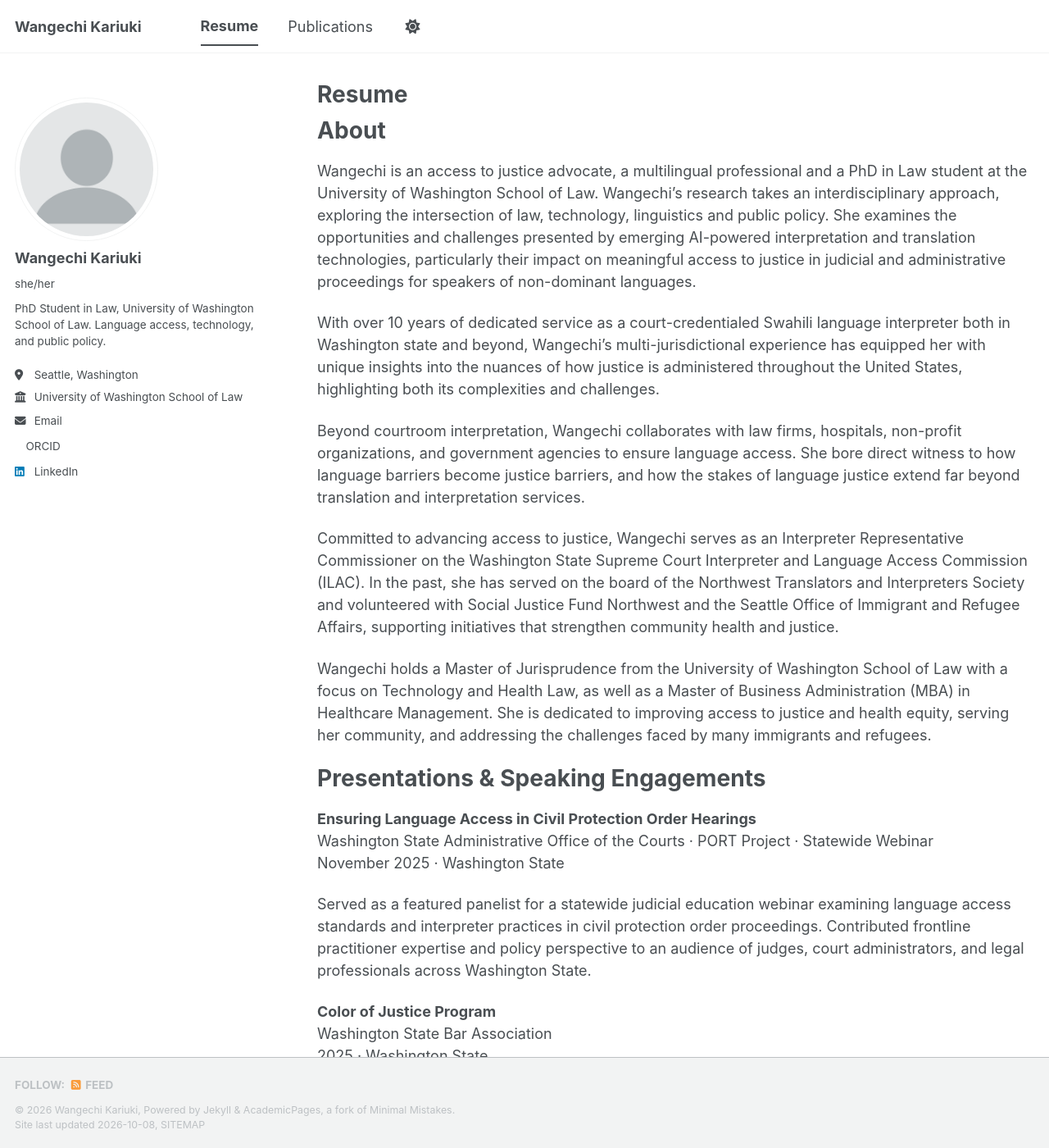
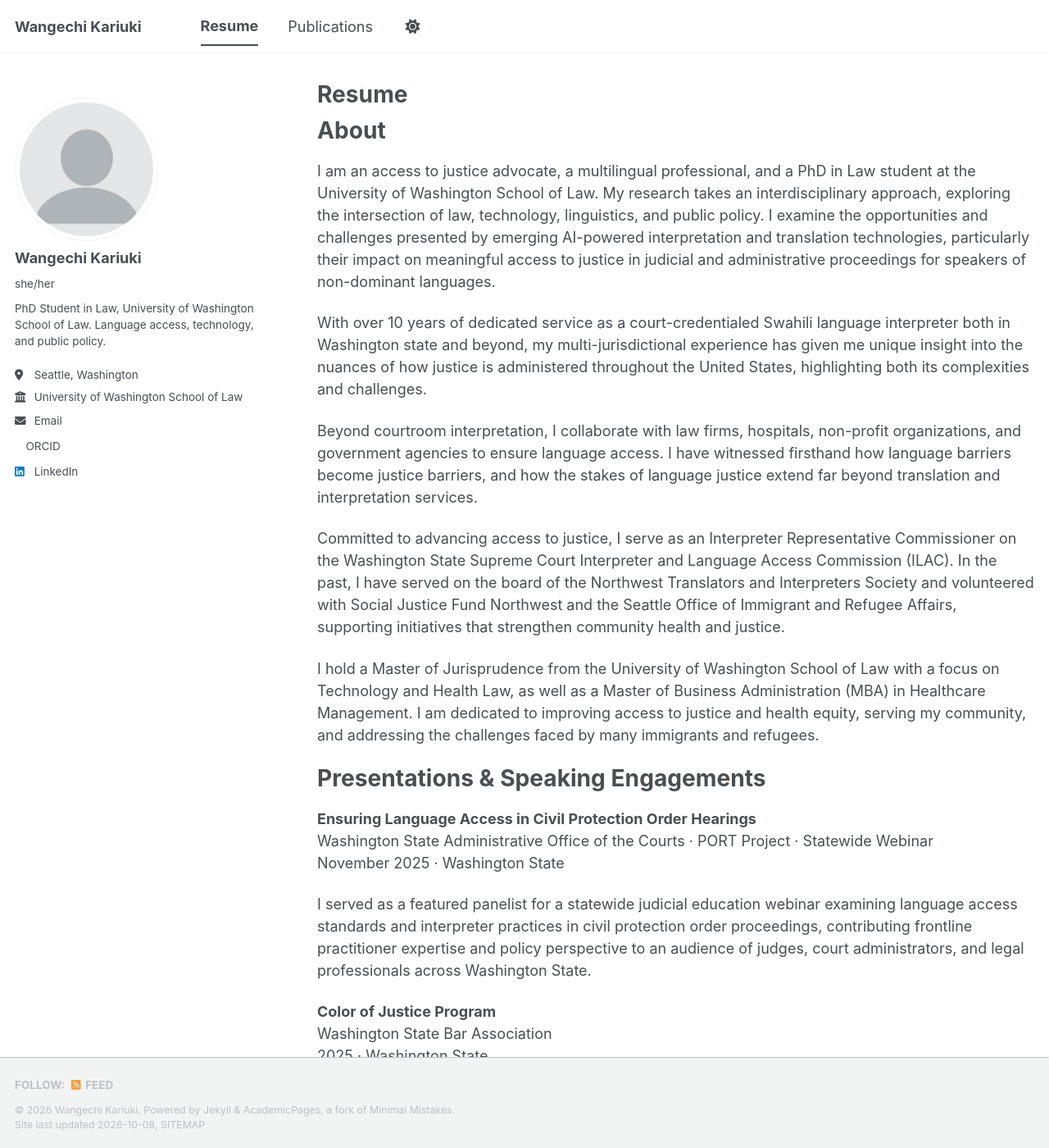
Before and after one commit to wangechikariuki/wangechikariuki.github.io, a Jekyll site: the page built from _pages/resume.md, in a window 1280 px wide and 1400 px high. Shown: the whole window at 82% size. Built offline with Jekyll 4.4.1, drawn with Linux system fonts in a browser that asks for light colours; a style sheet for code colours, icons or effects is not loaded; some of the changed text lies outside the part shown.

Commit message:
Apply client feedback: first-person voice, resume trims, AMA citation
- Home page and resume About in first person
- Site description now mentions public policy
- Resume: keep recent and research-relevant roles (drop 2014-2021
  roles and the accounting associate degree); ILAC appointed 2024;
  UCLA training 2024 and UW Global Health certificates 2022-2023;
  "Other Volunteer Service"; link to Public Health - Seattle & King
  County Swahili video; add Grants & Awards (UW Black Opportunity Fund)
- Judges' Conference entry (still hidden until after Oct 13): official
  session title, hybrid format in Tukwila, October 13, panel members
- Publication: AMA citation, ScienceDirect link, and the author share
  link (free access through October 28, 2026)

Co-Authored-By: Claude Opus 5.5 <noreply@anthropic.com>
Claude-Session: https://claude.ai/code/session_01CnbAPzQ6XYeqPyZoe3LaPo

```diff
--- a/_config.yml
+++ b/_config.yml
@@ -12,7 +12,7 @@ site_theme               : "default" # The available themes options are "default
 title                    : "Wangechi Kariuki"
 title_separator          : "-"
 name                     : &name "Wangechi Kariuki"
-description              : &description "Wangechi Kariuki, PhD student in Law at the University of Washington School of Law, researching language access, AI, and access to justice"   # Update this with a general description of your site, this is the default if not overridden by a page
+description              : &description "Wangechi Kariuki, PhD student in Law at the University of Washington School of Law, researching language access, AI, public policy, and access to justice"   # Update this with a general description of your site, this is the default if not overridden by a page
 url                      : https://wangechikariuki.github.io # The base hostname & protocol for your site e.g. "https://[your GitHub username].github.io",
                                                            # or if you already have some other page hosted on Github then use "https://[your GitHub username].github.io/[Your Repo Name]"
 baseurl                  : "" # the subpath of your site, e.g. "/blog"
--- a/_pages/resume.md
+++ b/_pages/resume.md
@@ -13,28 +13,28 @@ redirect_from:
 About
 ======
 
-Wangechi is an access to justice advocate, a multilingual professional and a PhD in Law student at the University of Washington School of Law. Wangechi's research takes an interdisciplinary approach, exploring the intersection of law, technology, linguistics and public policy. She examines the opportunities and challenges presented by emerging AI-powered interpretation and translation technologies, particularly their impact on meaningful access to justice in judicial and administrative proceedings for speakers of non-dominant languages.
+I am an access to justice advocate, a multilingual professional, and a PhD in Law student at the University of Washington School of Law. My research takes an interdisciplinary approach, exploring the intersection of law, technology, linguistics, and public policy. I examine the opportunities and challenges presented by emerging AI-powered interpretation and translation technologies, particularly their impact on meaningful access to justice in judicial and administrative proceedings for speakers of non-dominant languages.
 
-With over 10 years of dedicated service as a court-credentialed Swahili language interpreter both in Washington state and beyond, Wangechi's multi-jurisdictional experience has equipped her with unique insights into the nuances of how justice is administered throughout the United States, highlighting both its complexities and challenges.
+With over 10 years of dedicated service as a court-credentialed Swahili language interpreter both in Washington state and beyond, my multi-jurisdictional experience has given me unique insight into the nuances of how justice is administered throughout the United States, highlighting both its complexities and challenges.
 
-Beyond courtroom interpretation, Wangechi collaborates with law firms, hospitals, non-profit organizations, and government agencies to ensure language access. She bore direct witness to how language barriers become justice barriers, and how the stakes of language justice extend far beyond translation and interpretation services.
+Beyond courtroom interpretation, I collaborate with law firms, hospitals, non-profit organizations, and government agencies to ensure language access. I have witnessed firsthand how language barriers become justice barriers, and how the stakes of language justice extend far beyond translation and interpretation services.
 
-Committed to advancing access to justice, Wangechi serves as an Interpreter Representative Commissioner on the Washington State Supreme Court Interpreter and Language Access Commission (ILAC). In the past, she has served on the board of the Northwest Translators and Interpreters Society and volunteered with Social Justice Fund Northwest and the Seattle Office of Immigrant and Refugee Affairs, supporting initiatives that strengthen community health and justice.
+Committed to advancing access to justice, I serve as an Interpreter Representative Commissioner on the Washington State Supreme Court Interpreter and Language Access Commission (ILAC). In the past, I have served on the board of the Northwest Translators and Interpreters Society and volunteered with Social Justice Fund Northwest and the Seattle Office of Immigrant and Refugee Affairs, supporting initiatives that strengthen community health and justice.
 
-Wangechi holds a Master of Jurisprudence from the University of Washington School of Law with a focus on Technology and Health Law, as well as a Master of Business Administration (MBA) in Healthcare Management. She is dedicated to improving access to justice and health equity, serving her community, and addressing the challenges faced by many immigrants and refugees.
+I hold a Master of Jurisprudence from the University of Washington School of Law with a focus on Technology and Health Law, as well as a Master of Business Administration (MBA) in Healthcare Management. I am dedicated to improving access to justice and health equity, serving my community, and addressing the challenges faced by many immigrants and refugees.
 
 Presentations & Speaking Engagements
 ======
 
 {% comment %}
-  67th Annual Washington Judges' Conference takes place on October 13, 2026.
+  67th Annual Washington Judges' Conference: ILAC session on October 13, 2026.
   Delete the opening and closing "comment" tags around this entry after the event to publish it.
 
-**67th Annual Washington Judges' Conference**
-Interpreter and Language Access Commission (ILAC) · Statewide Webinar
-October 2026 · Washington State
+**ILAC: Due Process and Best Practices for Language Access**
+67th Annual Washington Judges' Conference · Interpreter and Language Access Commission (ILAC) · In person and virtual
+October 13, 2026 · Tukwila, Washington
 
-I served as a panelist at the annual judges' conference ILAC session, focusing on due process and best practices for language access. We discussed real-world scenarios to guide judicial officers in working with interpreters. The session addressed current challenges in Washington State courts, presenting data to create a shared understanding of language access issues. We explored situations involving individuals with Limited English Proficiency (LEP) and discussed strategies to navigate potential due process risks. Through case studies, the session provided judicial officers with the tools needed to improve language access in the courts and promote equitable access to justice for everyone.
+I served as a panelist, alongside members of the ILAC education committee including a Snohomish County judge, at the conference's ILAC session on due process and best practices for language access. We discussed real-world scenarios to guide judicial officers in working with interpreters. The session addressed current challenges in Washington State courts, presenting data to create a shared understanding of language access issues. We explored situations involving individuals with Limited English Proficiency (LEP) and discussed strategies to navigate potential due process risks. Through case studies, the session provided judicial officers with the tools needed to improve language access in the courts and promote equitable access to justice for everyone.
 
 {% endcomment %}
 
@@ -42,19 +42,19 @@ I served as a panelist at the annual judges' conference ILAC session, focusing o
 Washington State Administrative Office of the Courts · PORT Project · Statewide Webinar
 November 2025 · Washington State
 
-Served as a featured panelist for a statewide judicial education webinar examining language access standards and interpreter practices in civil protection order proceedings. Contributed frontline practitioner expertise and policy perspective to an audience of judges, court administrators, and legal professionals across Washington State.
+I served as a featured panelist for a statewide judicial education webinar examining language access standards and interpreter practices in civil protection order proceedings, contributing frontline practitioner expertise and policy perspective to an audience of judges, court administrators, and legal professionals across Washington State.
 
 **Color of Justice Program**
 Washington State Bar Association
 2025 · Washington State
 
-Participated in the Color of Justice Program, a statewide initiative connecting law students and legal professionals of color with judges and practitioners to advance diversity, equity, and inclusion within the legal profession. Engaged in dialogue on access to justice, representation, and the future of law for underserved communities.
+I participated in the Color of Justice Program, a statewide initiative connecting law students and legal professionals of color with judges and practitioners to advance diversity, equity, and inclusion within the legal profession, and engaged in dialogue on access to justice, representation, and the future of law for underserved communities.
 
 **COVID-19 Public Health Communication for Swahili-Speaking Communities**
 Public Health – King County · Washington State Public Health
 2020–2021 · King County, Washington
 
-During the COVID-19 pandemic, collaborated with Public Health – King County to translate culturally relevant education materials for the Swahili-speaking community and provide voice-over recordings, demonstrating the importance of coordinated, culturally sensitive public health interventions.
+During the COVID-19 pandemic, I collaborated with Public Health – King County to translate culturally relevant education materials for the Swahili-speaking community and provide voice-over recordings, demonstrating the importance of coordinated, culturally sensitive public health interventions. [Watch a Swahili video with Public Health – Seattle & King County](https://www.youtube.com/watch?v=XDVbX4n7jCE).
 
 Experience
 ======
@@ -64,8 +64,8 @@ University of Washington School of Law
 September 2026 – Present · Seattle, WA
 
 * Pursuing doctoral research at the intersection of law, technology, public policy, and linguistics, with a focus on AI-powered interpretation and translation technologies in judicial and administrative proceedings.
-* Examines the legal, ethical, and policy dimensions of AI governance frameworks as they affect language access and access to justice for individuals who speak languages other than the dominant language.
-* Research is grounded in over a decade of frontline practice as a court-credentialed interpreter and healthcare professional — bringing practitioner depth to questions that existing legal scholarship has not yet fully addressed.
+* Examining the legal, ethical, and policy dimensions of AI governance frameworks as they affect language access and access to justice for individuals who speak languages other than the dominant language.
+* My research is grounded in over a decade of frontline practice as a court-credentialed interpreter and healthcare professional — bringing practitioner depth to questions that existing legal scholarship has not yet fully addressed.
 
 **Court, Medical & Social Services Credentialed Interpreter — Swahili-English**
 Independent Contractor · Nationwide
@@ -83,20 +83,6 @@ University of Washington Medical Center (UWMC)
 * Ensured compliance with state and federal healthcare regulations, identifying systemic gaps and developing action plans to close them.
 * Served on the Patient and Family-Centered Care Steering Committee — shaping institutional policy on equitable, dignified care delivery at one of the nation's leading academic medical centers.
 
-**Patient Service Specialist II**
-University of Washington Medical Center (UWMC)
-2016 – 2021 · Seattle, WA
-
-* Managed departmental scheduling and patient concern resolution, ensuring operational continuity across a complex academic medical center environment.
-* Cultivated a team culture grounded in collaboration, accountability, and equitable service — principles that carry directly into Wangechi's broader commitment to institutional justice.
-
-**Human Resources Assistant**
-University of Washington Medical Primary Care (UWMPC)
-2014 – 2016 · Seattle, WA
-
-* Supported recruiting, compliance monitoring, and employee records management across a major academic medical system — building foundational expertise in institutional governance and regulatory compliance.
-* Managed confidential employee data with precision, communicated instances of non-compliance to leadership, and contributed to annual evaluation processes.
-
 Education
 ======
 
@@ -112,14 +98,19 @@ Western Governors University · Salt Lake City, UT
 **Bachelor of Science in Business Administration — Healthcare Management**
 Western Governors University · Salt Lake City, UT
 
-**Associate of Applied Science — Accounting**
-Lake Washington Institute of Technology · Kirkland, WA
+Grants & Awards
+======
+
+**Black Opportunity Fund Grant ($2,000)**
+University of Washington · Project completion expected February 2027
+
+Awarded for my proposed project, *Enhancing Language Justice through Community Awareness and Empowerment Initiatives*.
 
 Research & Leadership Training
 ======
 
 **Data Equity Research Training**
-University of California, Los Angeles (UCLA) Center for Health Policy Research · Los Angeles, CA
+University of California, Los Angeles (UCLA) Center for Health Policy Research · Los Angeles, CA · 2024
 
 * Applying a Data Equity Lens to Data Systems
 * Engaging Relevant Communities to Achieve Data Equity
```
Also changed, not shown: other parts of _pages/resume.md (+4 -4 lines), _pages/about.md (+2 -2 lines), _publications/2026-10-01-working-with-interpreters-languages-limited-diffusion.md (+7 -3 lines).
